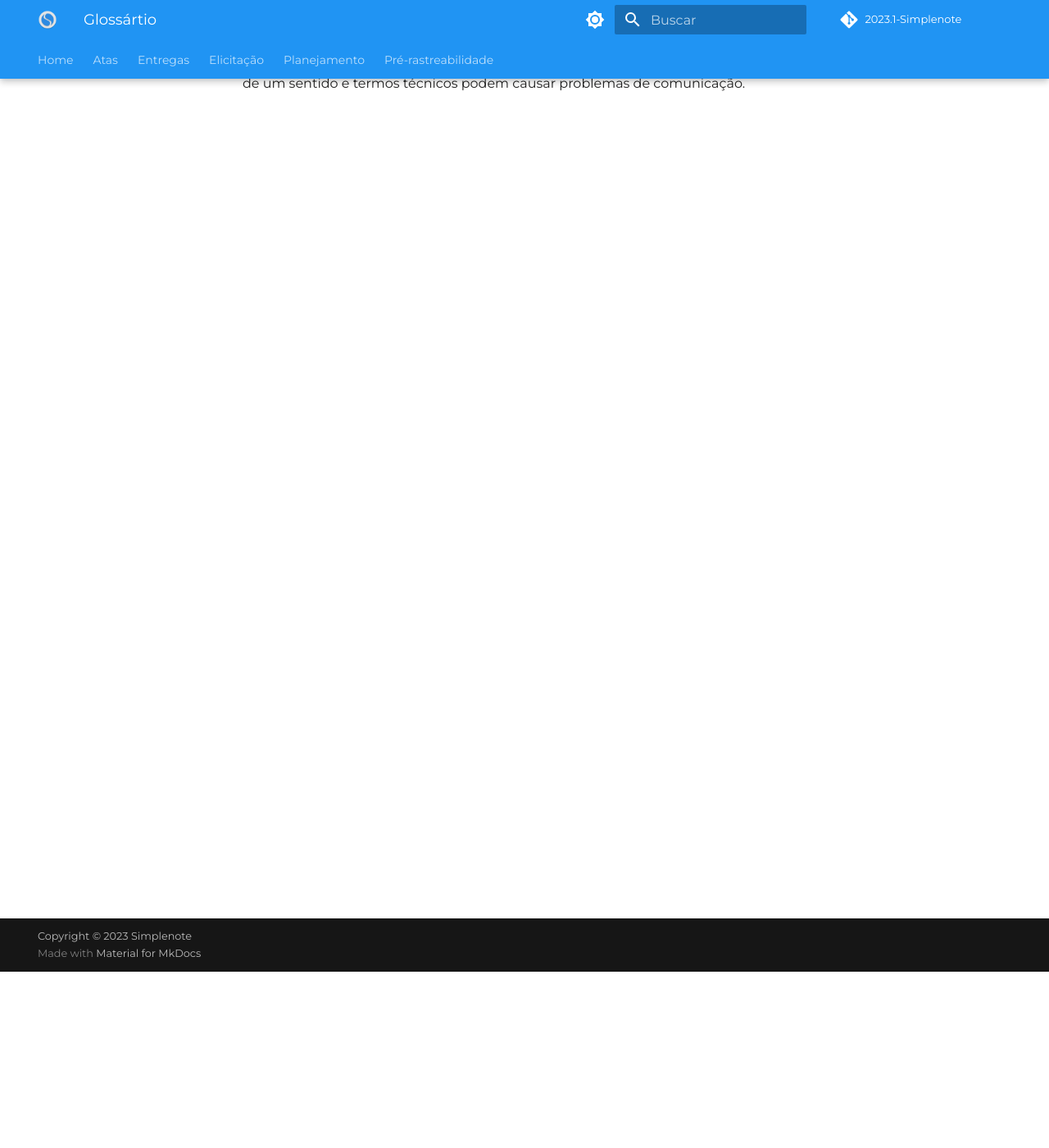
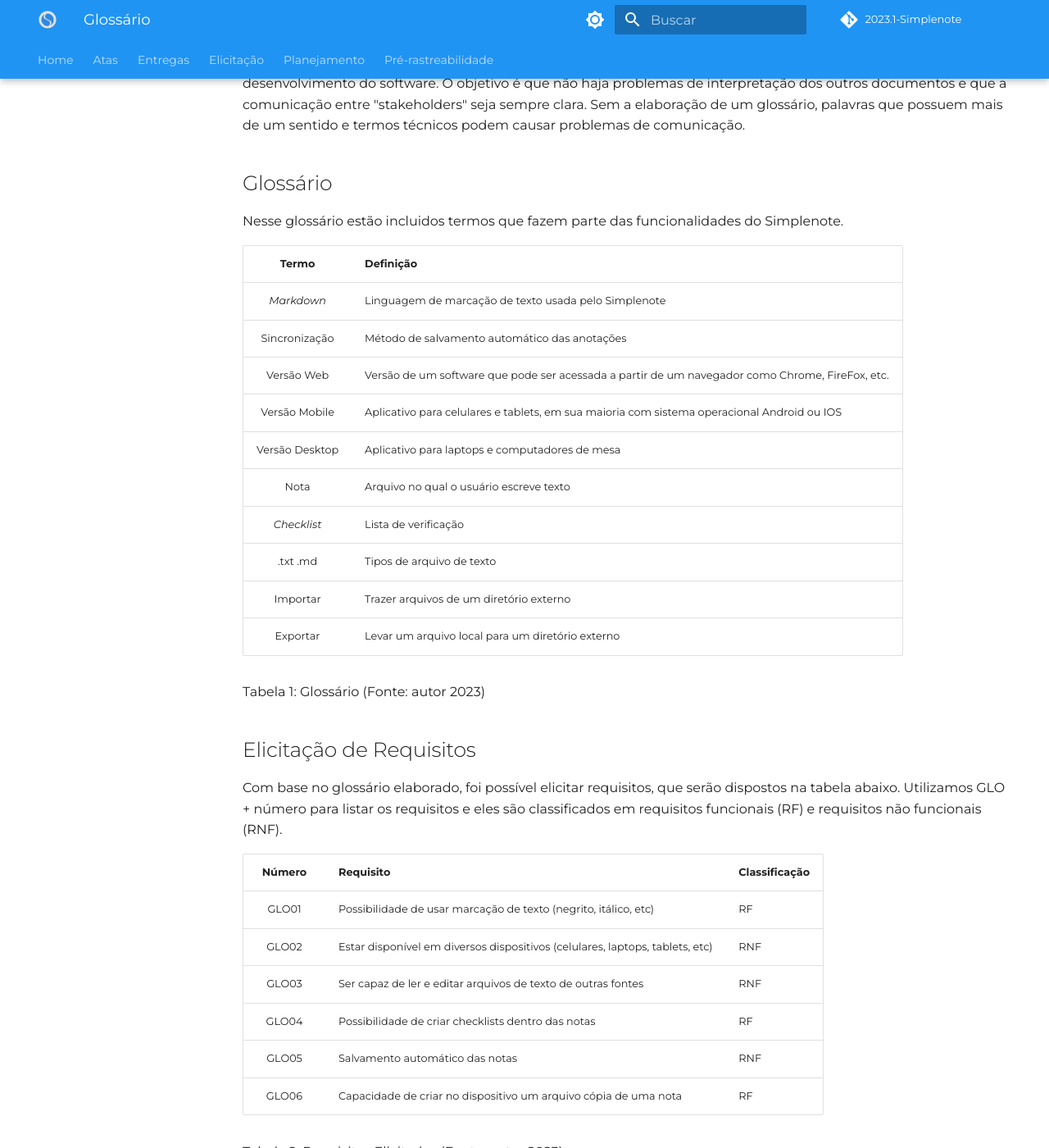
Before and after one commit to Requisitos-de-Software/2023.1-Simplenote, an MkDocs documentation site: the page built from docs/elicitacao/glossario.md, in a window 1280 px wide and 1400 px high, scrolled down 215 px. Shown: the whole window at 82% size. Built offline with MkDocs 1.6.1 and Material for MkDocs 9.7.7, drawn with Linux system fonts in a browser that asks for light colours; some web fonts are replaced; comment, search, counter and statistics services are not loaded; some of the changed text lies outside the part shown.

Commit message:
Update glossario.md

```diff
--- a/docs/elicitacao/glossario.md
+++ b/docs/elicitacao/glossario.md
@@ -1,3 +1,49 @@
-# Glossártio
+# Glossário
 
+## Introdução
 Um glossário é um documento que cataloga e define palavras e termos usados no processo de planejamento e  desenvolvimento do software. O objetivo é que não haja problemas de interpretação dos outros documentos e que a comunicação entre "stakeholders" seja sempre clara. Sem a elaboração de um glossário, palavras que possuem mais de um sentido e termos técnicos podem causar problemas de comunicação.
+
+## Glossário
+Nesse glossário estão incluidos termos que fazem parte das funcionalidades do Simplenote.
+
+| Termo | Definição |
+| :-: | - |
+| _Markdown_ | Linguagem de marcação de texto usada pelo Simplenote |
+| Sincronização | Método de salvamento automático das anotações |
+| Versão Web | Versão de um software que pode ser acessada a partir de um navegador como Chrome, FireFox, etc. |
+| Versão Mobile | Aplicativo para celulares e tablets, em sua maioria com sistema operacional Android ou IOS |
+| Versão Desktop | Aplicativo para laptops e computadores de mesa |
+| Nota | Arquivo no qual o usuário escreve texto |
+| _Checklist_ | Lista de verificação |
+| .txt .md | Tipos de arquivo de texto |
+| Importar | Trazer arquivos de um diretório externo |
+| Exportar | Levar um arquivo local para um diretório externo |
+
+Tabela 1: Glossário (Fonte: autor 2023)
+
+
+## Elicitação de Requisitos
+
+Com base no glossário elaborado, foi possível elicitar requisitos, que serão dispostos na tabela abaixo. Utilizamos GLO + número para listar os requisitos e eles são classificados em requisitos funcionais (RF) e requisitos não funcionais (RNF).
+
+| Número | Requisito | Classificação |
+| :-: | - | - |
+| GLO01 | Possibilidade de usar marcação de texto (negrito, itálico, etc) | RF |
+| GLO02 | Estar disponível em diversos dispositivos (celulares, laptops, tablets, etc) | RNF |
+| GLO03 | Ser capaz de ler e editar arquivos de texto de outras fontes | RNF |
+| GLO04 | Possibilidade de criar checklists dentro das notas | RF |
+| GLO05 | Salvamento automático das notas | RNF |
+| GLO06 | Capacidade de criar no dispositivo um arquivo cópia de uma nota | RF |
+
+Tabela 2: Requisitos Elicitados (Fonte: autor 2023)
+
+# Bibliografia
+
+[1] VAZQUEZ C., SIMÕES G. Engenharia de Requisitos, 1ª edição.
+
+[2] Página [Help Center](https://simplenote.com/help/) do [Simplenote](https://app.simplenote.com), acesso em abril de 2023
+
+## Histórico de Versão
+| Versão | Data       | Descrição                          | Autor(es)     |  Revisor(es)  |
+| ------ | ---------- | ---------------------------------- | ------------- | ------------- |
+| `1.0`  | 29/04/2023 | Criação do glossário e primeira versão da elicitação de requisitos.              | Leonardo  |       Kauã        |
```
